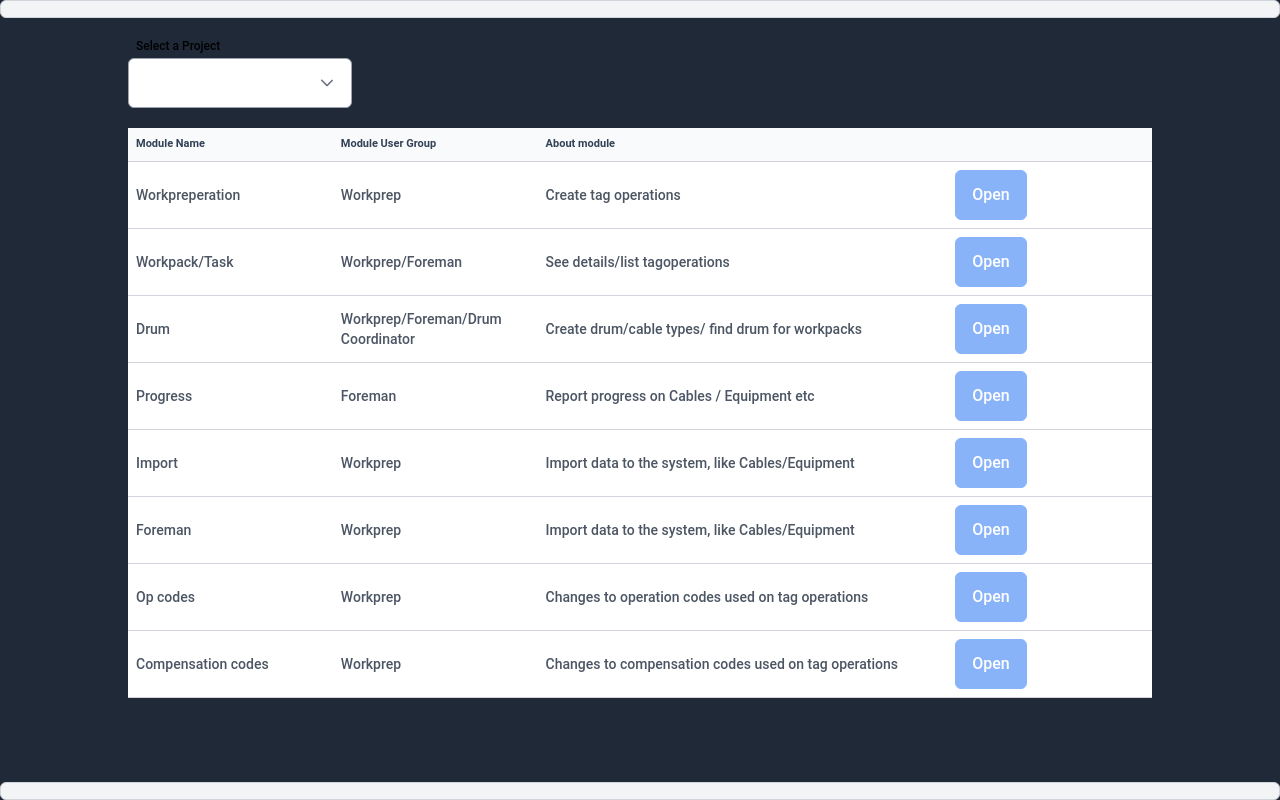
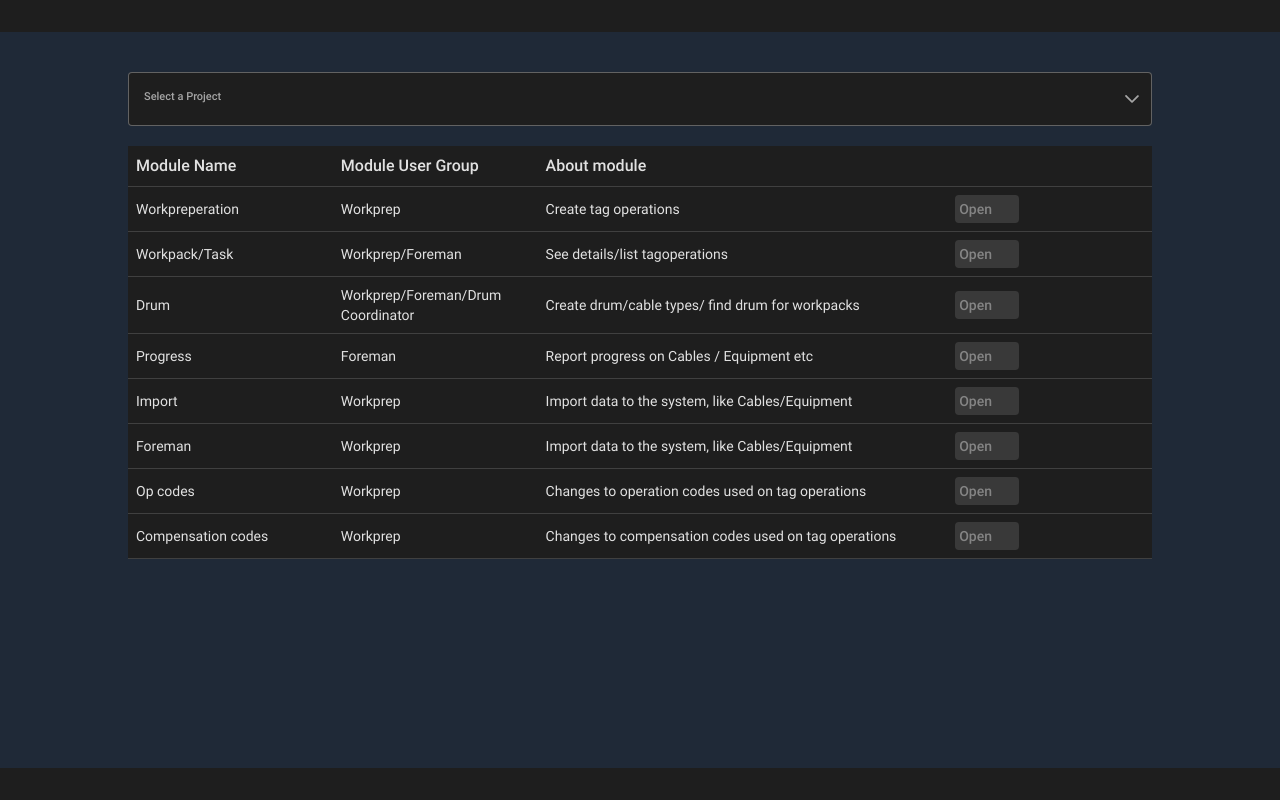
Before and after one commit to vegarringdal/sampleGrid, a React (Vite) app: page / in a window 1280 px wide. Built offline with nearby package versions, Linux system fonts and the light colour scheme; what @simple-html/grid would draw is missing.

Commit message:
quickfix for bug

```diff
--- a/src/index.css
+++ b/src/index.css
@@ -1,4 +1,8 @@
+
 @layer tailwind-base, primereact, tailwind-utilities;
+
+/* IMPORTANT: In "styled" mode you must add the PrimeReact Theme here. Do NOT include in "unstyled" mode */
+@import 'primereact/resources/themes/md-dark-indigo/theme.css';
 
 @layer tailwind-base {
   @tailwind base;
--- a/src/main.tsx
+++ b/src/main.tsx
@@ -3,10 +3,22 @@ import { createRoot } from "react-dom/client";
 import "./index.css";
 import "primeicons/primeicons.css";
 import { App } from "./App.tsx";
-import { twMerge } from "tailwind-merge";
 import { PrimeReactProvider } from "primereact/api";
-import Tailwind from "primereact/passthrough/tailwind";
 
+// need to wait for next version to enable, but in tabview
+
+//import { twMerge } from "tailwind-merge";
+//import Tailwind from "primereact/passthrough/tailwind";
+
+createRoot(document.getElementById("root")!).render(
+  <StrictMode>
+    <PrimeReactProvider>
+      <App />
+    </PrimeReactProvider>
+  </StrictMode>
+);
+
+/*
 createRoot(document.getElementById("root")!).render(
   <StrictMode>
      <PrimeReactProvider
@@ -24,3 +36,4 @@ createRoot(document.getElementById("root")!).render(
     </PrimeReactProvider>
   </StrictMode>
 );
+ */
```
